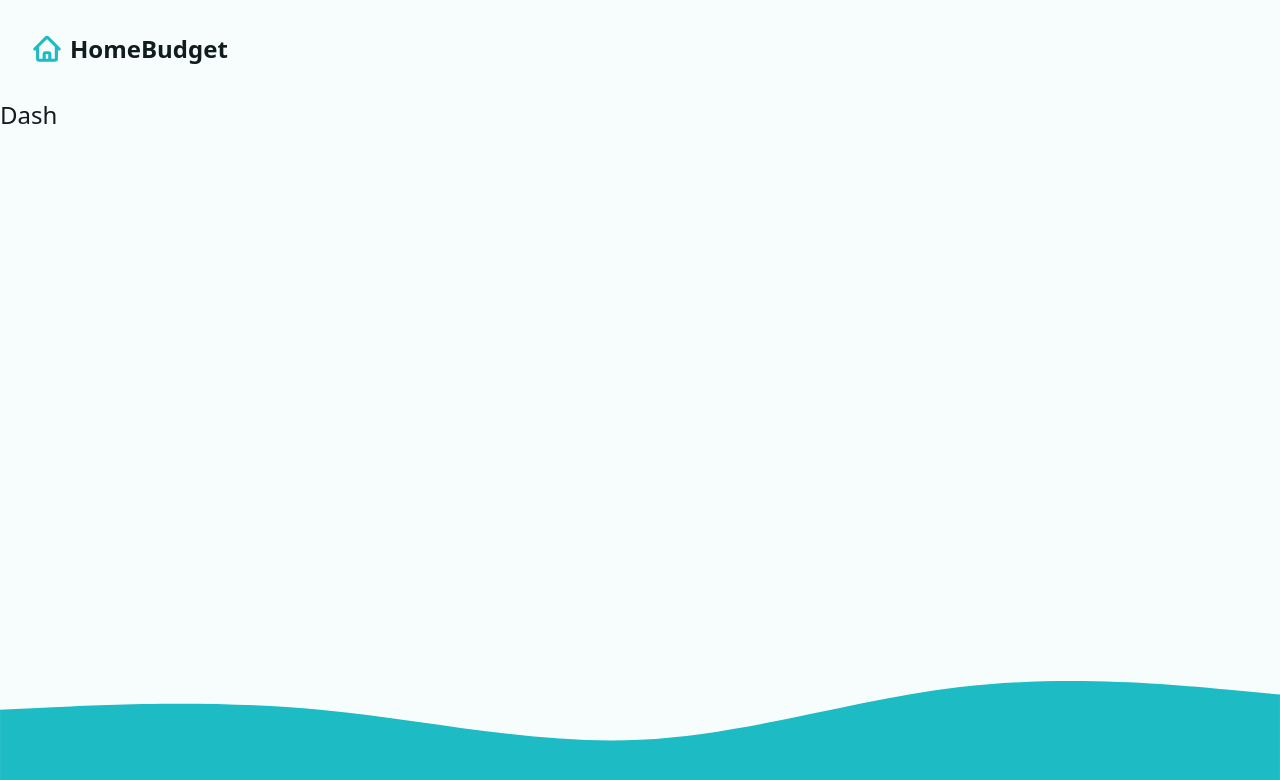
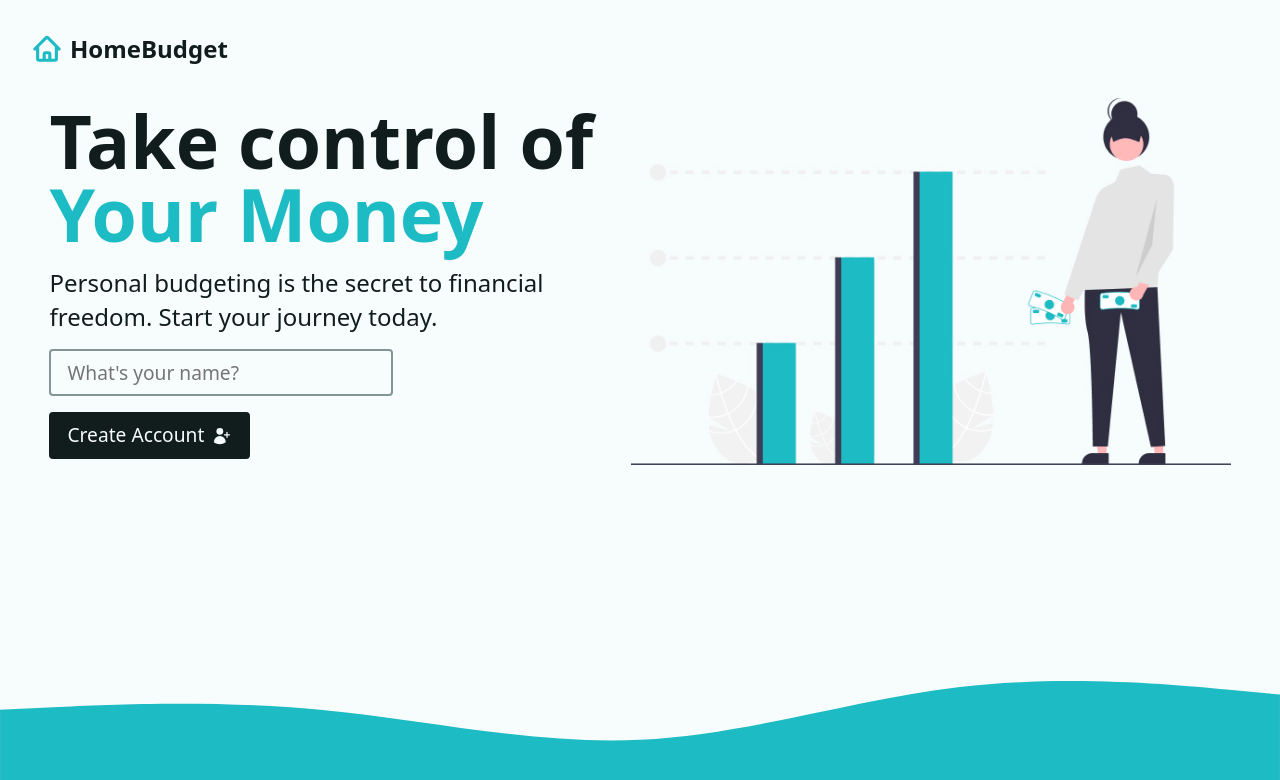
Before and after one commit to FahadAlHossain/react-router-budget-app, a React (Vite) app: page / in a window 1280 px wide. Shown: the top 780 px of the page. Built offline with nearby package versions, Linux system fonts and the light colour scheme.

Commit message:
form submission added

```diff
--- a/src/components/DashBoard/DashBoard.jsx
+++ b/src/components/DashBoard/DashBoard.jsx
@@ -1,5 +1,7 @@
 import { useLoaderData } from "react-router-dom";
 import { fetchData } from "../../utilities/localStorage";
+import Intro from "../Intro/Intro";
+import { toast } from "react-toastify";
 
 const dashboardLoader = () => {
   const userName = fetchData("userName");
@@ -7,12 +9,24 @@
 };
 export { dashboardLoader };
 
+export async function dashboardAction({request}) {
+    const data = await request.formData();
+    const formData = Object.fromEntries(data);
+    try {
+        localStorage.setItem("userName", JSON.stringify(formData.userName));
+        return toast.success(`Welcome, ${formData.userName}`);
+    } catch (e) {
+        throw new Error("There was a problem creating your account.",e)
+    }
+}
+
 const DashBoard = () => {
   const { userName } = useLoaderData();
   return (
   <div>
-    <h1>{userName}</h1>
-    Dash
+    {
+        userName ? <p>{userName}</p> : <Intro/>
+    }
   </div>
   );
 };
--- /dev/null
+++ b/src/components/Intro/Intro.jsx
@@ -0,0 +1,35 @@
+import { UserPlusIcon } from "@heroicons/react/24/solid";
+import { Form } from "react-router-dom";
+import illustration from "../../assets/illustration.jpg"
+const Intro = () => {
+  return (
+    <div className="intro">
+      <div>
+        <h1>
+          Take control of <span className="accent">Your Money</span>
+        </h1>
+        <p>
+          Personal budgeting is the secret to financial freedom. Start your
+          journey today.
+        </p>
+        <Form method="post">
+          <input
+            type="text"
+            name="userName"
+            placeholder="What's your name?"
+            required
+            aria-label="Your name"
+            autoComplete="given-name"
+          />
+          <button type="submit" className="btn btn--dark">
+            <span>Create Account</span>
+            <UserPlusIcon width={20}></UserPlusIcon>
+          </button>
+        </Form>
+      </div>
+      <img src={illustration} width={600} alt="" />
+    </div>
+  );
+};
+
+export default Intro;
--- a/src/main.jsx
+++ b/src/main.jsx
@@ -1,6 +1,6 @@
 import { StrictMode } from "react";
 import { createRoot } from "react-dom/client";
-import DashBoard, { dashboardLoader } from "./components/DashBoard/DashBoard";
+import DashBoard, { dashboardAction, dashboardLoader } from "./components/DashBoard/DashBoard";
 import "./index.css";
 import { createBrowserRouter, RouterProvider } from "react-router-dom";
 import ErrorPage from "./components/ErrorPage/ErrorPage";
@@ -20,6 +20,7 @@
         index: true,
         element: <DashBoard />,
         loader: dashboardLoader,
+        action: dashboardAction,
         errorElement: <ErrorPage />,
       },
       {
```
